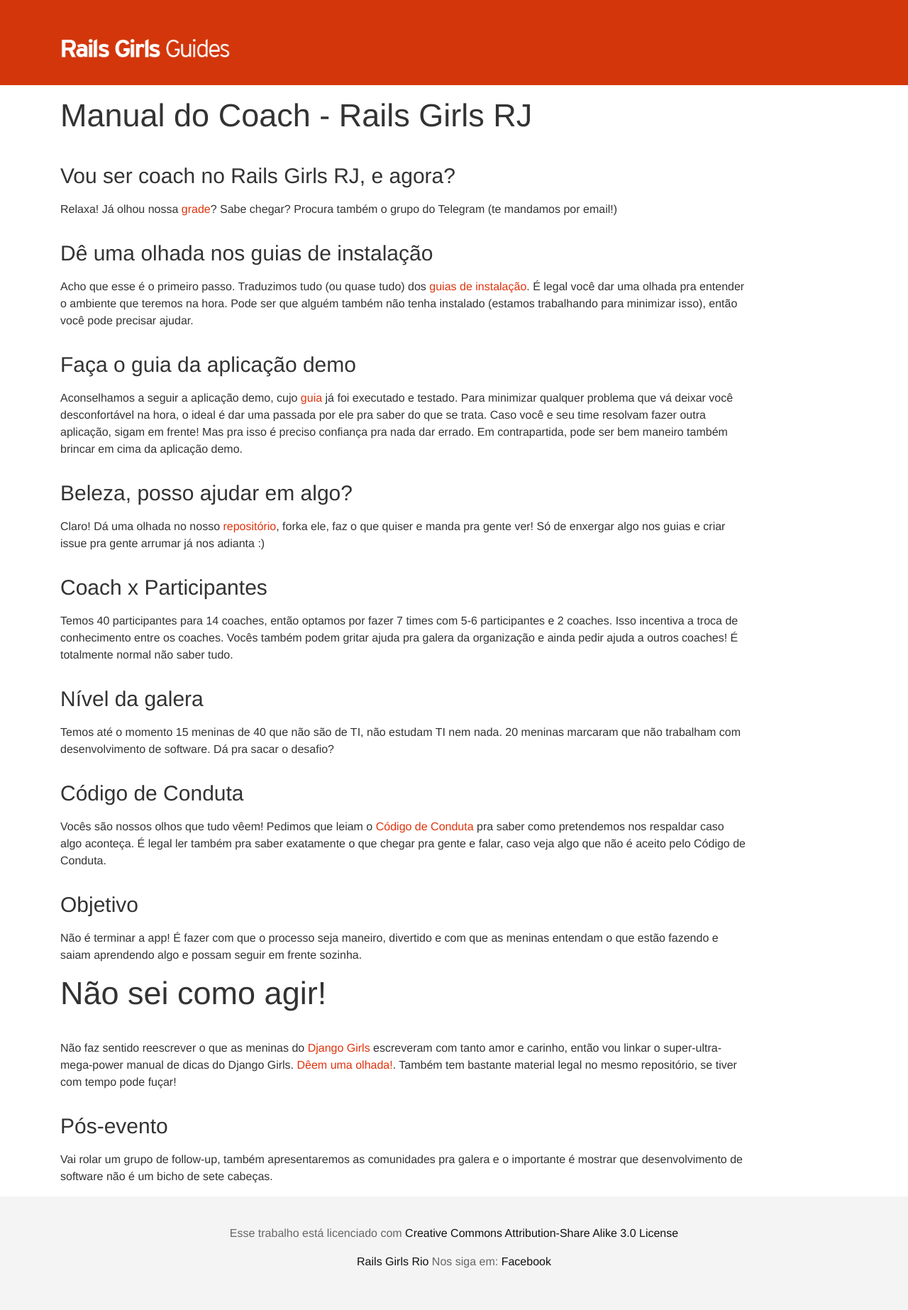
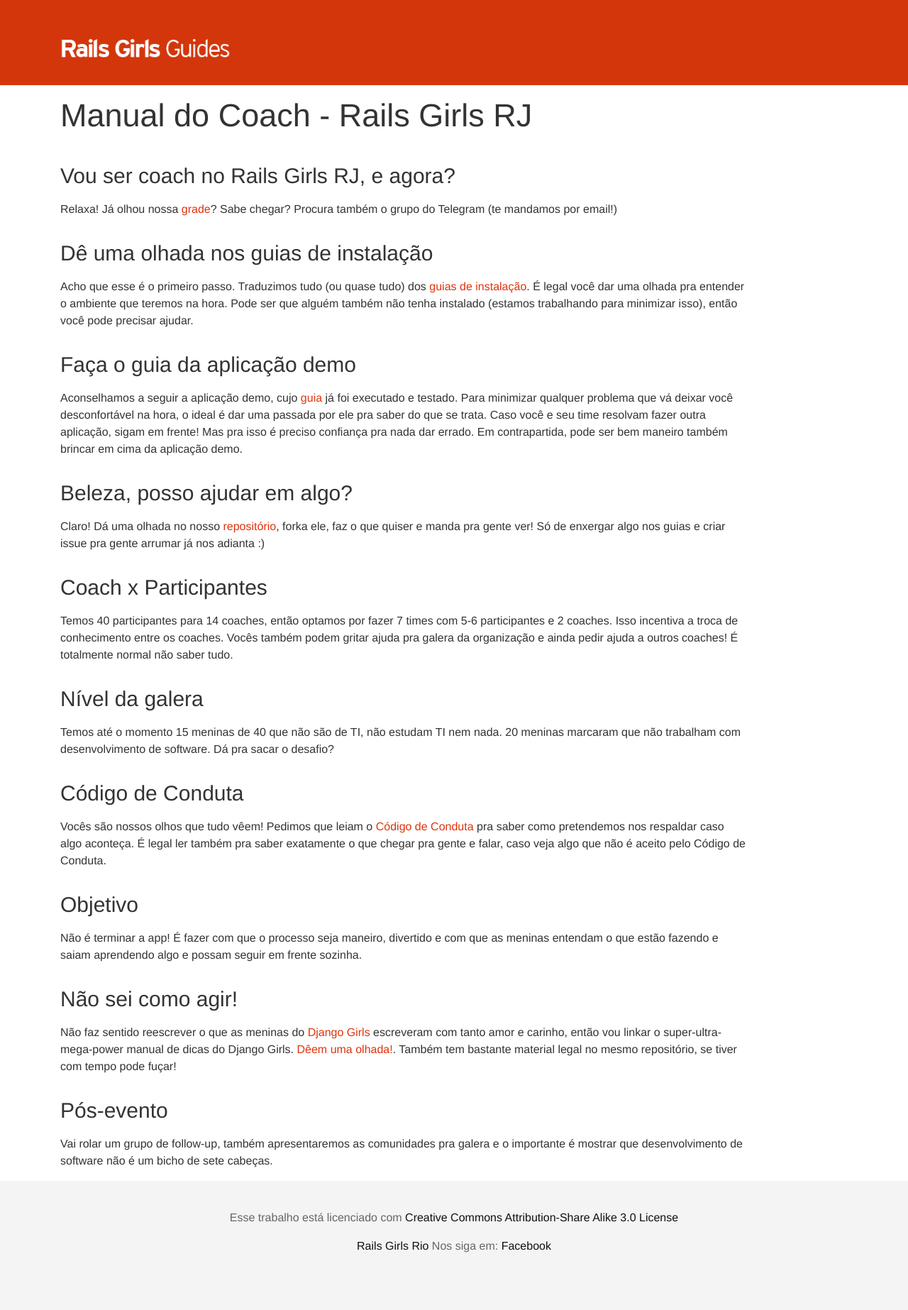
Before and after one commit to railsgirls/guides.railsgirls.com, a Jekyll site: the page built from _posts/2015-12-05-coach-rj.markdown, in a window 1280 px wide. Shown: the whole page at 71% size. Built offline with Jekyll 4.4.1, drawn with Linux system fonts in a browser that asks for light colours; nearby versions of some CDN libraries; after the commit the page ends 1824 px from its top, so only the background shows below that.

Commit message:
fix title size

```diff
--- a/_posts/2015-12-05-coach-rj.markdown
+++ b/_posts/2015-12-05-coach-rj.markdown
@@ -40,7 +40,7 @@
 
 Não é terminar a app! É fazer com que o processo seja maneiro, divertido e com que as meninas entendam o que estão fazendo e saiam aprendendo algo e possam seguir em frente sozinha.
 
-# Não sei como agir!
+## Não sei como agir!
 
 Não faz sentido reescrever o que as meninas do [Django Girls](https://djangogirls.org/) escreveram com tanto amor e carinho, então vou linkar o super-ultra-mega-power manual de dicas do Django Girls. [Dêem uma olhada!](https://github.com/pyladies-brazil/coach-manual/blob/develop/pt-br/tips/README.md). Também tem bastante material legal no mesmo repositório, se tiver com tempo pode fuçar!
 
```
